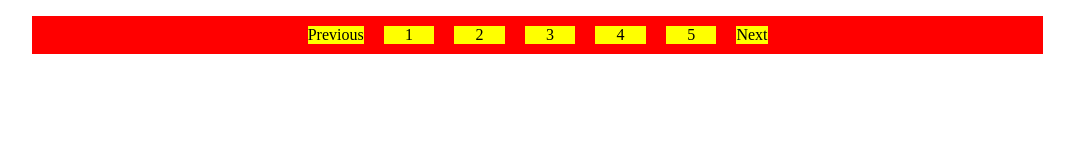
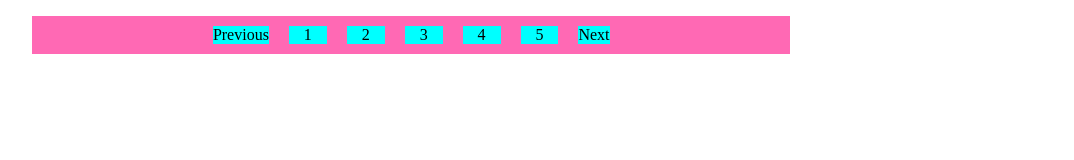
Before and after one commit to SaxenaAarohi/Pagenation, a plain HTML site: page index.html in a window 1280 px wide. Shown: the whole page, without its empty margins (66-1140 px from the left). Drawn offline with Linux system fonts and the light colour scheme.

Commit message:
Update index.html

```diff
--- a/index.html
+++ b/index.html
@@ -8,19 +8,20 @@
         .card{
             display: flex;
             justify-content: center;
-            background-color: red;
-              width: 80%;
+            background-color:hotpink;
+              width: 60%;
+
               margin-left: 90px;
         }
         .inner{
             width: 5%;
-            background-color: yellow;
+            background-color:cyan ;
             margin: 10px;
             text-align: center;
          }
          .next{
             width: auto;
-            background-color: yellow;
+            background-color: cyan;
             margin: 10px;
             text-align: center;
          }
```
